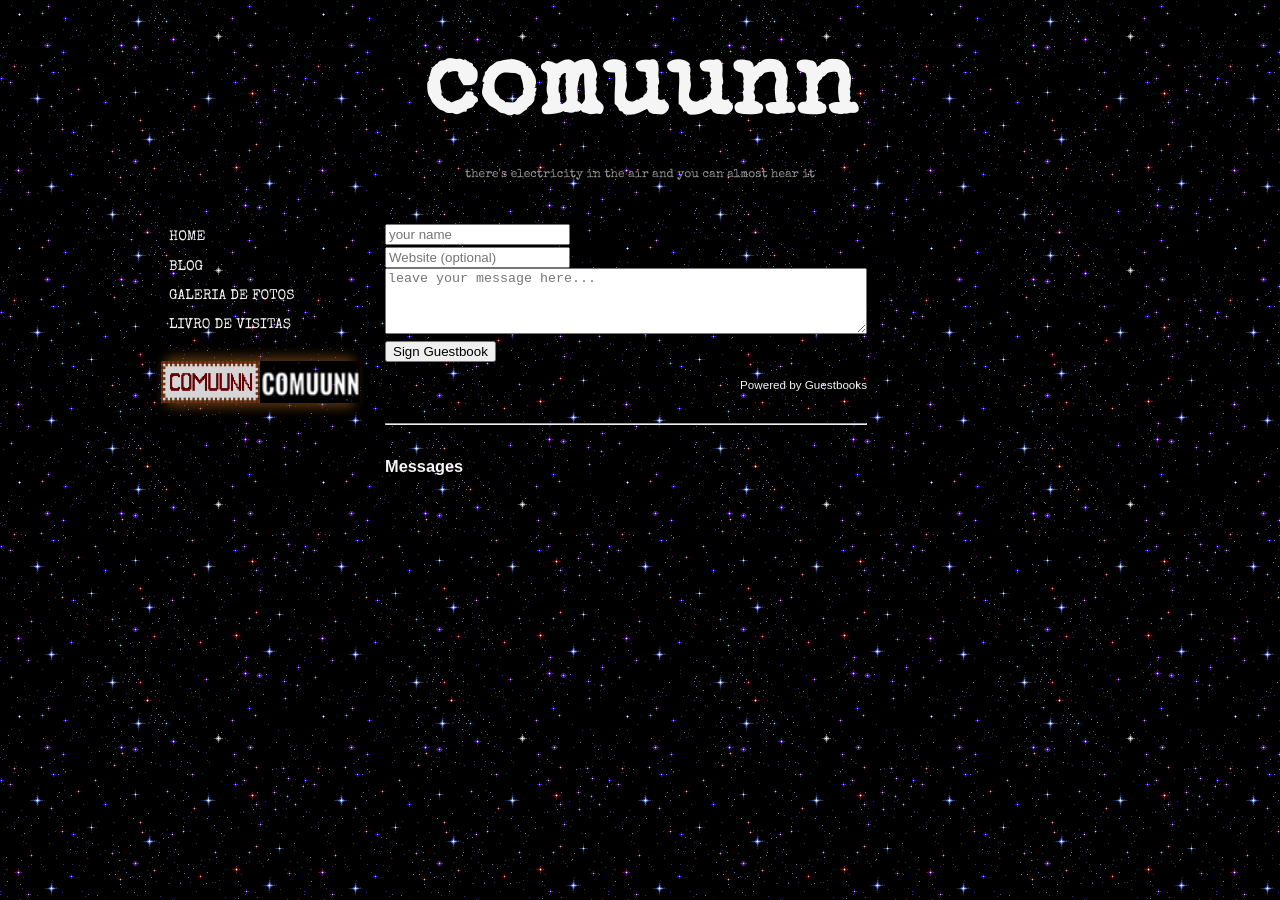
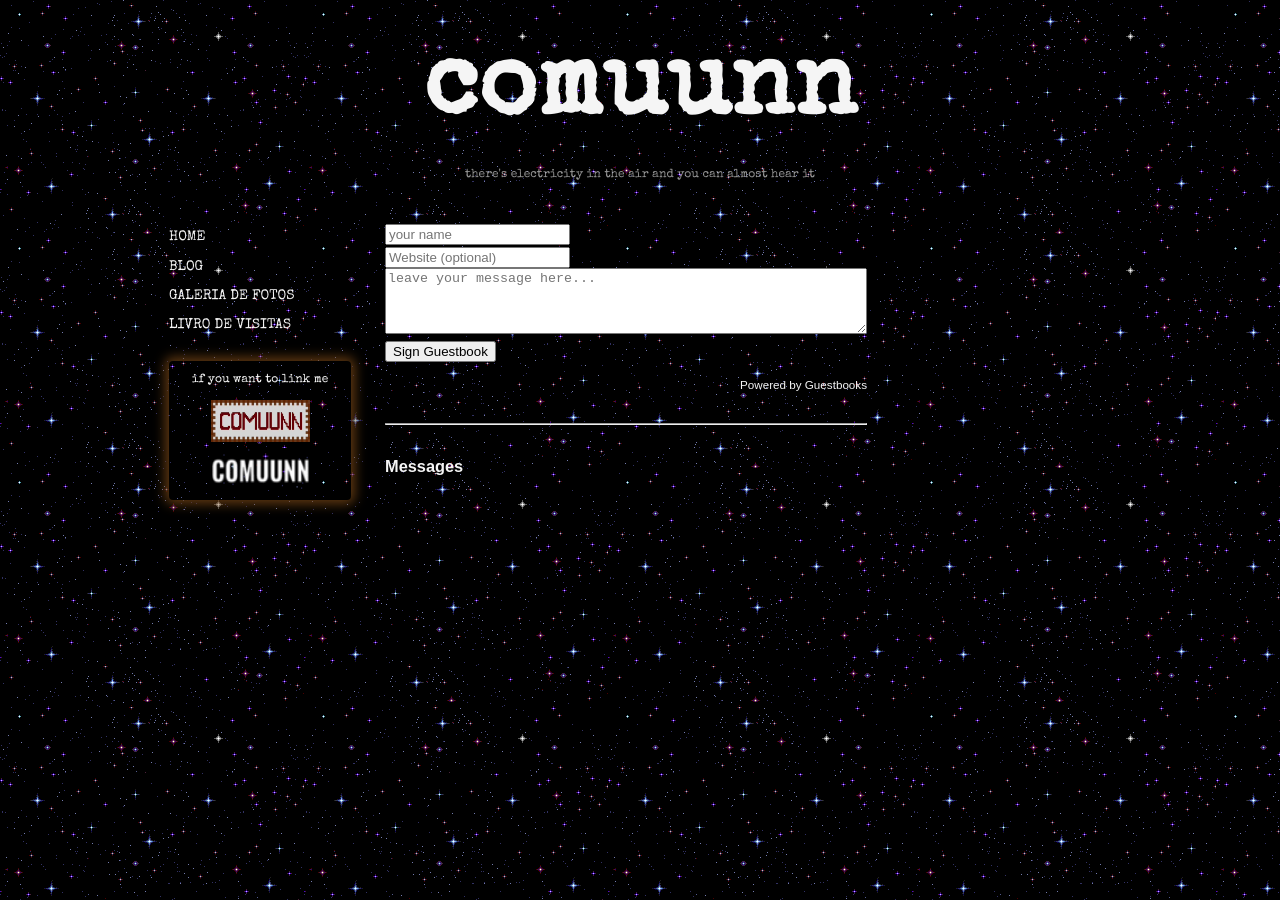
Before and after one commit to guiolhermer/comuunn, a Jekyll site: the page built from guestbook/index.html, in a window 1280 px wide. Built offline with Jekyll 4.4.1, drawn with Linux system fonts in a browser that asks for light colours; some web fonts are replaced; a script that is not in the unit is left out.

Commit message:
Refactor buttonbox and link-me styles for improved layout and alignment

```diff
--- a/assets/style.css
+++ b/assets/style.css
@@ -288,38 +288,30 @@ a:hover {
 
 .buttonbox {
   display: flex;
+  flex-wrap: wrap;
   justify-content: center;
-  gap: 1px;
+  align-items: center;
+  gap: 6px;
   margin-top: 10px;
+  padding: 10px;
   box-shadow: 0 0 12px 4px rgba(112, 66, 20, 0.85);
   border-radius: 4px;
   box-sizing: border-box;
-  position: relative;
 }
 
 .link-me {
-  display: flex;
-  padding: 2px 2px;
+  flex-basis: 100%;
+  text-align: center;
   color: var(--branco-escuro);
-  text-decoration: none;
   font-size: 12px;
-  position: absolute;
-  top: 0;
-  left: 0;
+  margin: 0 0 4px;
 }
 
-.button1 {
-  display: flex;
-  justify-content: center;
-  align-items: center;
-  position: relative;
-}
-
+.button1,
 .button2 {
   display: flex;
   justify-content: center;
   align-items: center;
-  position: relative;
 }
 
 /* ---------- goodreads widget ---------- */
```
